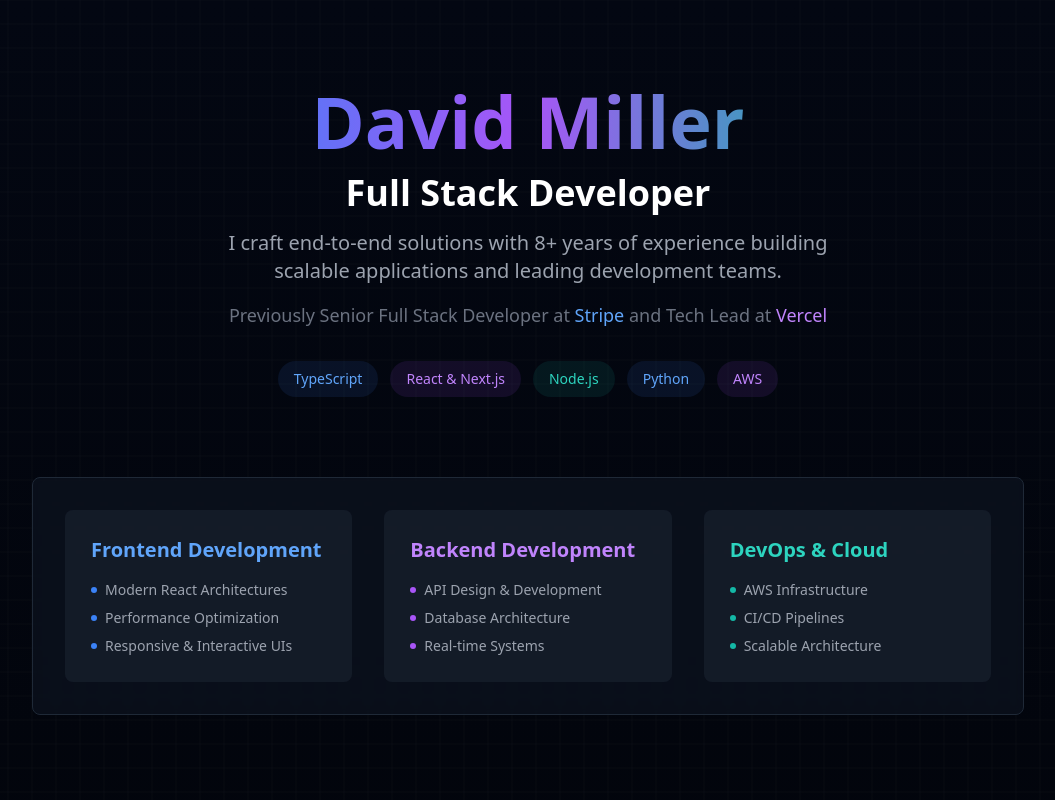
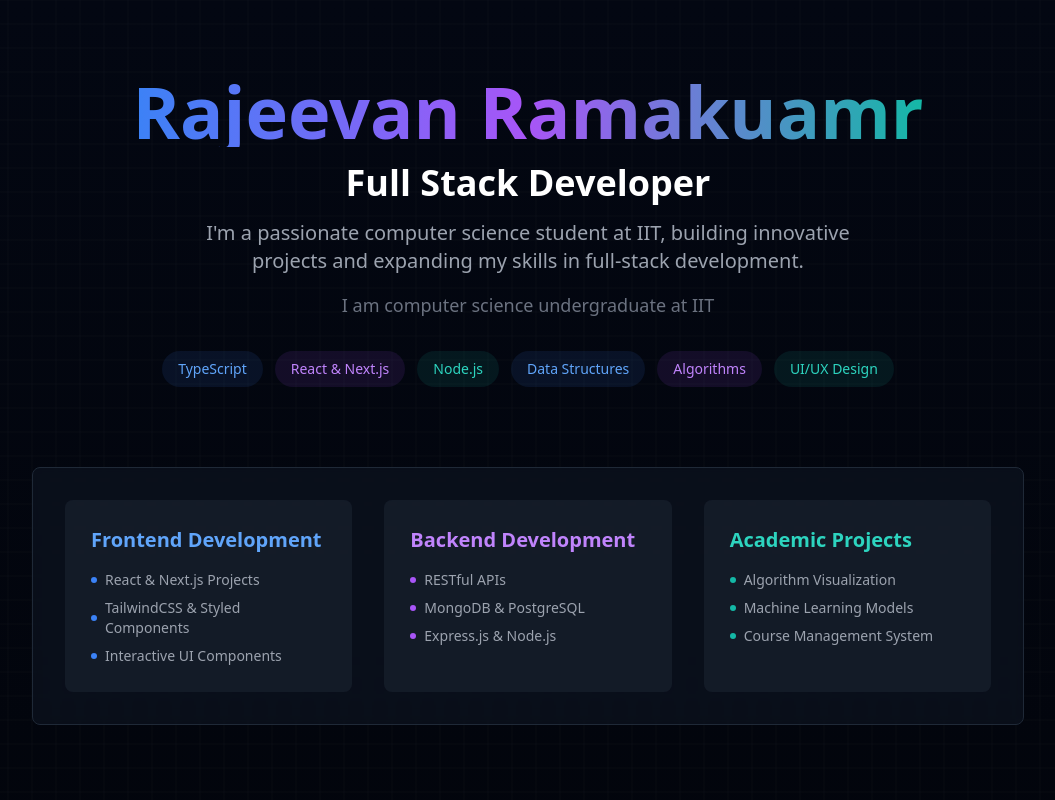
Before and after one commit to Raj162002/my-portfolio, a Next.js app: page / in a window 1280 px wide. Shown: the top 800 px of the page, without its empty margins (112-1167 px from the left). Built offline with nearby package versions, Linux system fonts and the light colour scheme.

Commit message:
Small Name change

```diff
--- a/app/components/HeroSection.tsx
+++ b/app/components/HeroSection.tsx
@@ -16,23 +16,23 @@ export default function HeroSection() {
 				<motion.div initial={{ opacity: 0, y: 20 }} animate={{ opacity: 1, y: 0 }} className="text-center mb-8 md:mb-12">
 					<div className="space-y-3 md:space-y-4 mb-6 md:mb-8">
 						<h1 className="text-4xl md:text-7xl font-bold text-transparent bg-clip-text bg-gradient-to-r from-blue-500 via-purple-500 to-teal-500">
-							David Miller
+							Rajeevan Ramakuamr
 						</h1>
 						<h2 className="text-2xl md:text-4xl font-bold text-white">Full Stack Developer</h2>
 						<p className="text-lg md:text-xl text-gray-400 max-w-2xl mx-auto">
-							I craft end-to-end solutions with 8+ years of experience building scalable applications and leading development teams.
+						I'm a passionate computer science student at IIT, building innovative projects and expanding my skills in full-stack development.
 						</p>
 						<p className="text-base md:text-lg text-gray-500 max-w-2xl mx-auto">
-							Previously Senior Full Stack Developer at <span className="text-blue-400">Stripe</span> and Tech Lead at{' '}
-							<span className="text-purple-400">Vercel</span>
+							I am computer science undergraduate at IIT
 						</p>
 					</div>
 					<div className="flex flex-wrap justify-center gap-2 md:gap-3 mb-6 md:mb-8">
                         <span className="px-3 md:px-4 py-1.5 md:py-2 bg-blue-500/10 rounded-full text-blue-400 text-xs md:text-sm">TypeScript</span>
                         <span className="px-3 md:px-4 py-1.5 md:py-2 bg-purple-500/10 rounded-full text-purple-400 text-xs md:text-sm">React & Next.js</span>
                         <span className="px-3 md:px-4 py-1.5 md:py-2 bg-teal-500/10 rounded-full text-teal-400 text-xs md:text-sm">Node.js</span>
-						<span className="px-3 md:px-4 py-1.5 md:py-2 bg-blue-500/10 rounded-full text-blue-400 text-xs md:text-sm">Python</span>
-						<span className="px-3 md:px-4 py-1.5 md:py-2 bg-purple-500/10 rounded-full text-purple-400 text-xs md:text-sm">AWS</span>
+                        <span className="px-3 md:px-4 py-1.5 md:py-2 bg-blue-500/10 rounded-full text-blue-400 text-xs md:text-sm">Data Structures</span>
+                        <span className="px-3 md:px-4 py-1.5 md:py-2 bg-purple-500/10 rounded-full text-purple-400 text-xs md:text-sm">Algorithms</span>
+                        <span className="px-3 md:px-4 py-1.5 md:py-2 bg-teal-500/10 rounded-full text-teal-400 text-xs md:text-sm">UI/UX Design</span>
                     </div>
 				</motion.div>
 
@@ -45,6 +45,7 @@ export default function HeroSection() {
 						className="bg-gray-900/50 backdrop-blur-sm rounded-lg border border-gray-800 p-4 md:p-8"
 					>
 						<div className="grid grid-cols-1 md:grid-cols-3 gap-4 md:gap-8">
+
                             {/* Frontend Layer */}
                             <div
                                 className={`p-4 md:p-6 rounded-lg transition-colors border-2 ${
@@ -57,15 +58,15 @@ export default function HeroSection() {
                                 <ul className="space-y-1.5 md:space-y-2 text-xs md:text-sm text-gray-400">
                                     <li className="flex items-center gap-2">
                                         <div className="w-1.5 h-1.5 bg-blue-500 rounded-full" />
-										Modern React Architectures
+                                        React & Next.js Projects
                                     </li>
                                     <li className="flex items-center gap-2">
                                         <div className="w-1.5 h-1.5 bg-blue-500 rounded-full" />
-										Performance Optimization
+                                        TailwindCSS & Styled Components
                                     </li>
                                     <li className="flex items-center gap-2">
                                         <div className="w-1.5 h-1.5 bg-blue-500 rounded-full" />
-										Responsive & Interactive UIs
+                                        Interactive UI Components
                                     </li>
                                 </ul>
                             </div>
@@ -82,20 +83,20 @@ export default function HeroSection() {
                                 <ul className="space-y-1.5 md:space-y-2 text-xs md:text-sm text-gray-400">
                                     <li className="flex items-center gap-2">
                                         <div className="w-1.5 h-1.5 bg-purple-500 rounded-full" />
-										API Design & Development
+                                        RESTful APIs
                                     </li>
                                     <li className="flex items-center gap-2">
                                         <div className="w-1.5 h-1.5 bg-purple-500 rounded-full" />
-										Database Architecture
+                                        MongoDB & PostgreSQL
                                     </li>
                                     <li className="flex items-center gap-2">
                                         <div className="w-1.5 h-1.5 bg-purple-500 rounded-full" />
-										Real-time Systems
+                                        Express.js & Node.js
                                     </li>
                                 </ul>
                             </div>
 
-							{/* DevOps Layer */}
+                            {/* Academic Projects Layer */}
                             <div
                                 className={`p-4 md:p-6 rounded-lg transition-colors border-2 ${
                                     selectedStack === 'devops' ? 'bg-teal-500/20 border-teal-500/50' : 'bg-gray-800/50 hover:bg-gray-800/80 border-transparent'
@@ -103,22 +104,23 @@ export default function HeroSection() {
                                 onMouseEnter={() => setSelectedStack('devops')}
                                 onMouseLeave={() => setSelectedStack(null)}
                             >
-								<h3 className="text-lg md:text-xl font-semibold mb-3 md:mb-4 text-teal-400">DevOps & Cloud</h3>
+                                <h3 className="text-lg md:text-xl font-semibold mb-3 md:mb-4 text-teal-400">Academic Projects</h3>
                                 <ul className="space-y-1.5 md:space-y-2 text-xs md:text-sm text-gray-400">
                                     <li className="flex items-center gap-2">
                                         <div className="w-1.5 h-1.5 bg-teal-500 rounded-full" />
-										AWS Infrastructure
+                                        Algorithm Visualization
                                     </li>
                                     <li className="flex items-center gap-2">
                                         <div className="w-1.5 h-1.5 bg-teal-500 rounded-full" />
-										CI/CD Pipelines
+                                        Machine Learning Models
                                     </li>
                                     <li className="flex items-center gap-2">
                                         <div className="w-1.5 h-1.5 bg-teal-500 rounded-full" />
-										Scalable Architecture
+                                        Course Management System
                                     </li>
                                 </ul>
                             </div>
+
 						</div>
 					</motion.div>
 				</div>
```
Lines whose indentation alone changed are shown as unchanged.
